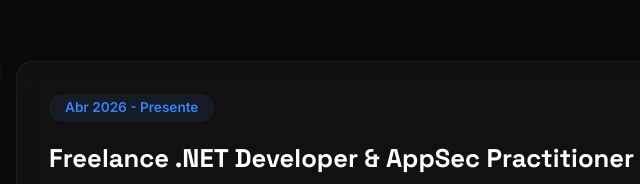
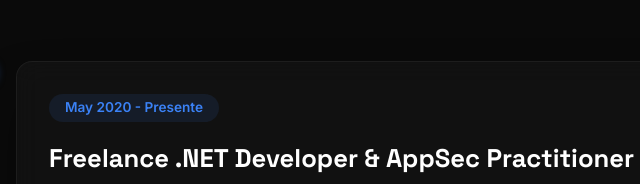
Before and after one commit to MAELDROSE/portafolio-ciberseguridad, a website built with Vite: page quien-soy.html in a window 1280 px wide. Shown: the part 2196-2380 px from the top of the page, 258-898 px from the left. Built offline with nearby package versions, Linux system fonts and the light colour scheme.

Commit message:
Update experience start date

```diff
--- a/quien-soy.html
+++ b/quien-soy.html
@@ -115,7 +115,7 @@
             <div class="v-timeline-item">
               <div class="v-timeline-marker"></div>
               <div class="v-timeline-content glass-card">
-                <span class="v-date">Abr 2026 - Presente</span>
+                <span class="v-date">May 2020 - Presente</span>
                 <h3>Freelance .NET Developer & AppSec Practitioner</h3>
                 <h4 class="company">Self-employed</h4>
                 <p>Desarrollo de soluciones e-commerce full-stack utilizando ASP.NET Core MVC, C#, Entity Framework Core y SQL Server. Aplicación rigurosa de principios AppSec yOWASP Top 10, implementando validación de entradas, autenticación segura y mecanismos de recuperación basados en tokens. Revisiones de código y remediación de vulnerabilidades.</p>
```
